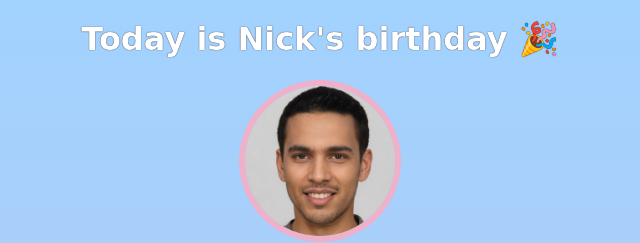
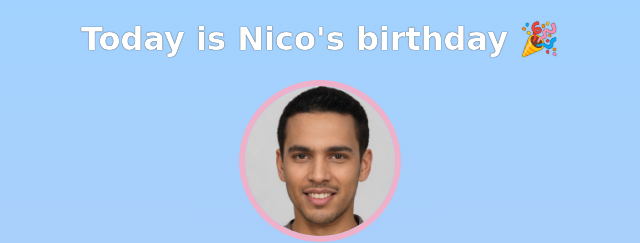
Before and after one commit to lehegusc/birthday-project, a plain HTML site: page index.html in a window 1280 px wide. Shown: the top 243 px of the page, 320-960 px from the left. Drawn offline with nearby package versions, Linux system fonts and the light colour scheme; a web font is replaced by a local one.

Commit message:
Update name

```diff
--- a/index.html
+++ b/index.html
@@ -7,7 +7,7 @@
     </head>
     <body>
         <div id="header">
-            <h1>Today is Nick's birthday 🎉</h1>
+            <h1>Today is Nico's birthday 🎉</h1>
             <img id="bff-img" src="images/nick.jpg">
             <h2 id="bday-age">24 years old</h2>
             <h4 id="bday-date">01.11.2022</h4>
```
